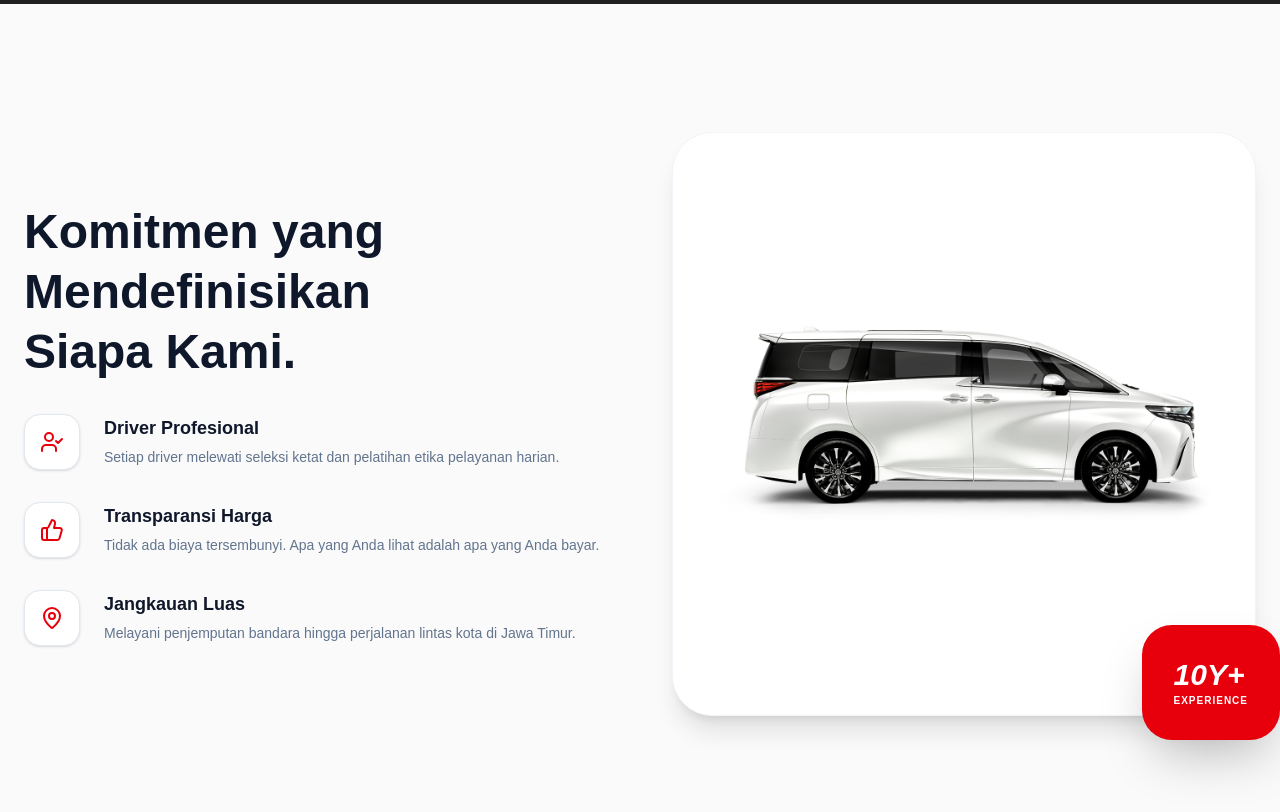
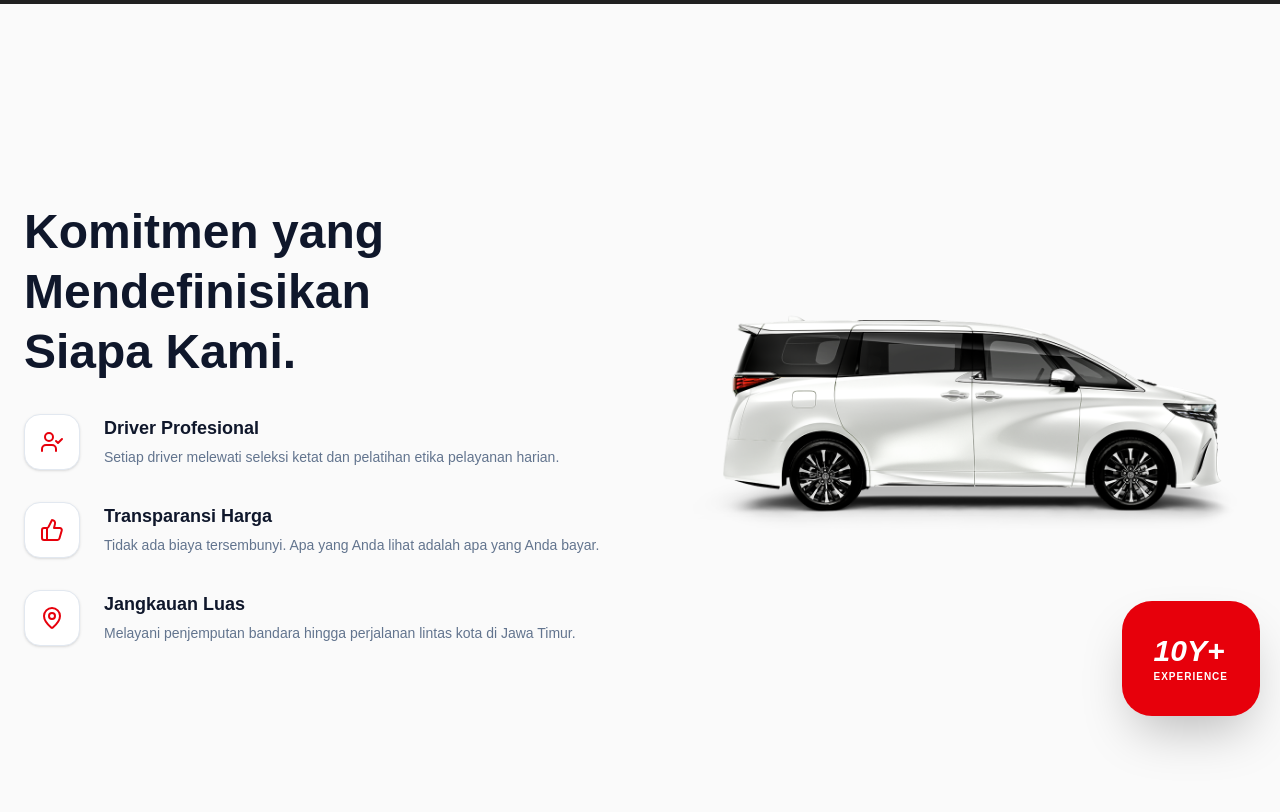
Before and after one commit to bagian/travel-agent, a Next.js app: page /tentang-kami in a window 1280 px wide. Shown: the part 2620-3432 px from the top of the page. Built offline with nearby package versions, Linux system fonts and the light colour scheme; grey boxes are pictures that could not be loaded.

Commit message:
Feat: Fix about us

```diff
--- a/app/tentang-kami/page.tsx
+++ b/app/tentang-kami/page.tsx
@@ -227,15 +227,15 @@ export default function AboutPage() {
               </div>
             </div>
             <div className="w-full lg:w-1/2 relative mt-12 lg:mt-0">
-              <div className="relative aspect-square bg-white rounded-[32px] md:rounded-[40px] overflow-hidden border border-slate-100 shadow-xl p-8">
+              <div className="relative aspect-square">
                 <Image
                   src="/img/car/platinum-white-pearl-mc-split.png"
                   alt="Reliability"
                   fill
-                  className="object-contain p-6 md:p-10 hover:scale-110 transition-transform duration-700"
+                  className="object-contain p-6 md:p-4 hover:scale-110 transition-transform duration-700 w-32"
                 />
               </div>
-              <div className="absolute -bottom-4 -right-4 md:-bottom-6 md:-right-6 bg-red-600 text-white p-6 md:p-8 rounded-[24px] md:rounded-[30px] shadow-2xl">
+              <div className="absolute -bottom-4 -right-2 md:-bottom-0 md:-right-1 bg-red-600 text-white p-6 md:p-8 rounded-[24px] md:rounded-[30px] shadow-2xl">
                 <p className="text-2xl md:text-3xl font-black italic">10Y+</p>
                 <p className="text-[8px] md:text-[10px] font-bold uppercase tracking-widest">
                   Experience
```
